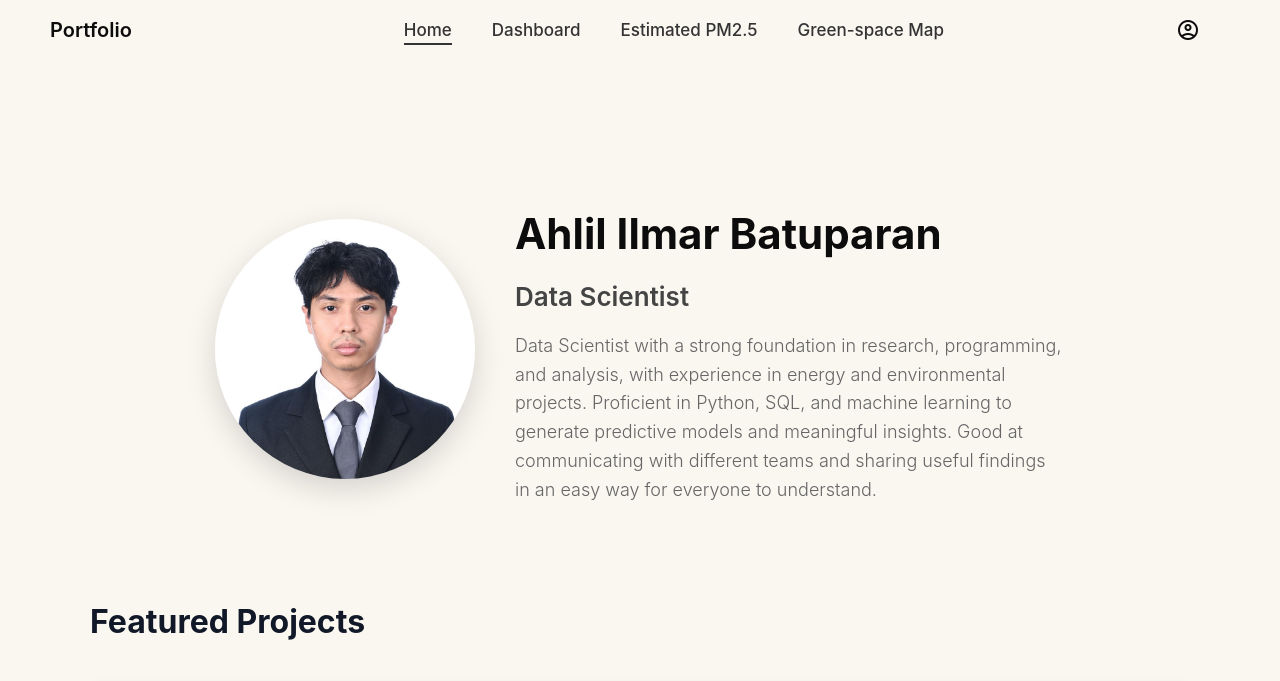
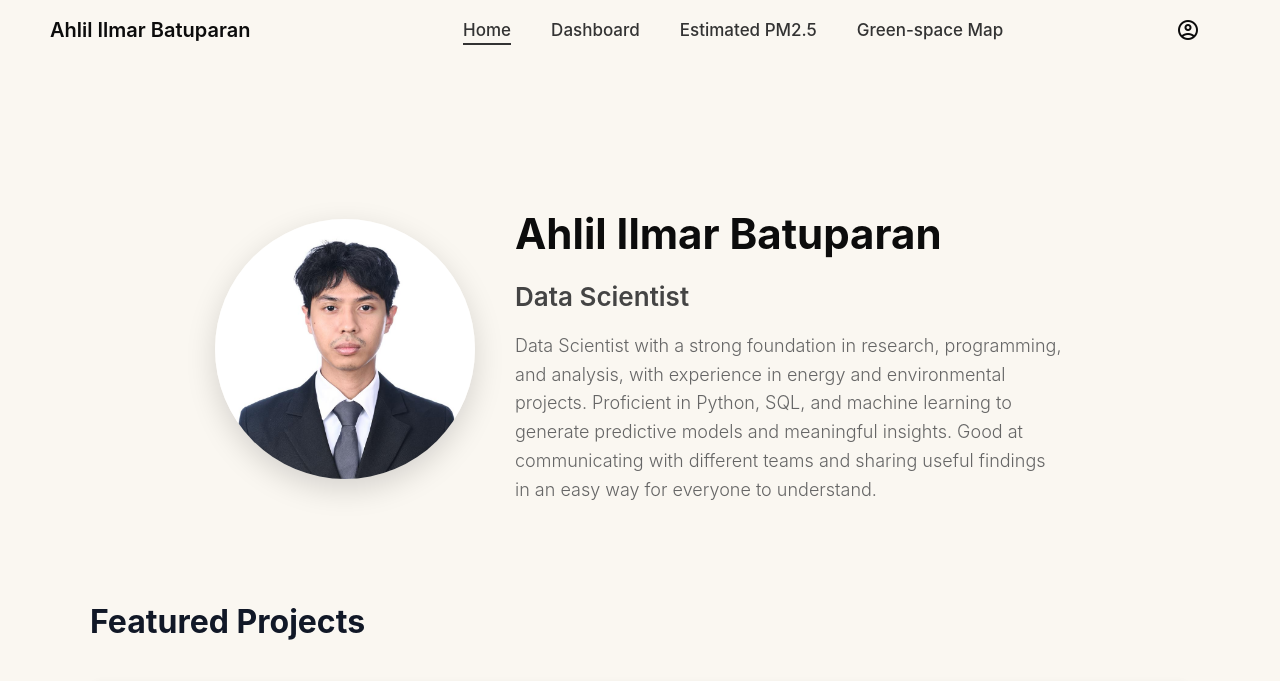
Before and after one commit to ahlililmar02/Portofolio, a plain HTML site: page airquality/frontend/index.html in a window 1280 px wide. Shown: the top 681 px of the page. Drawn offline with nearby package versions, Linux system fonts and the light colour scheme.

Commit message:
edit main

```diff
--- a/airquality/frontend/index.html
+++ b/airquality/frontend/index.html
@@ -13,7 +13,7 @@
 </head>
 <body>
     <div id="navbar">
-		<div class="nav-title">Portfolio</div>
+		<div class="nav-title">Ahlil Ilmar Batuparan</div>
 
 		<div class="nav-center">
             <a href="index.html">Home</a>
```
Also changed, not shown: airquality/frontend/greenspace.html (+2 -2 lines), airquality/frontend/map.html (+1 -1 lines), airquality/frontend/prediction.html (+1 -1 lines).
